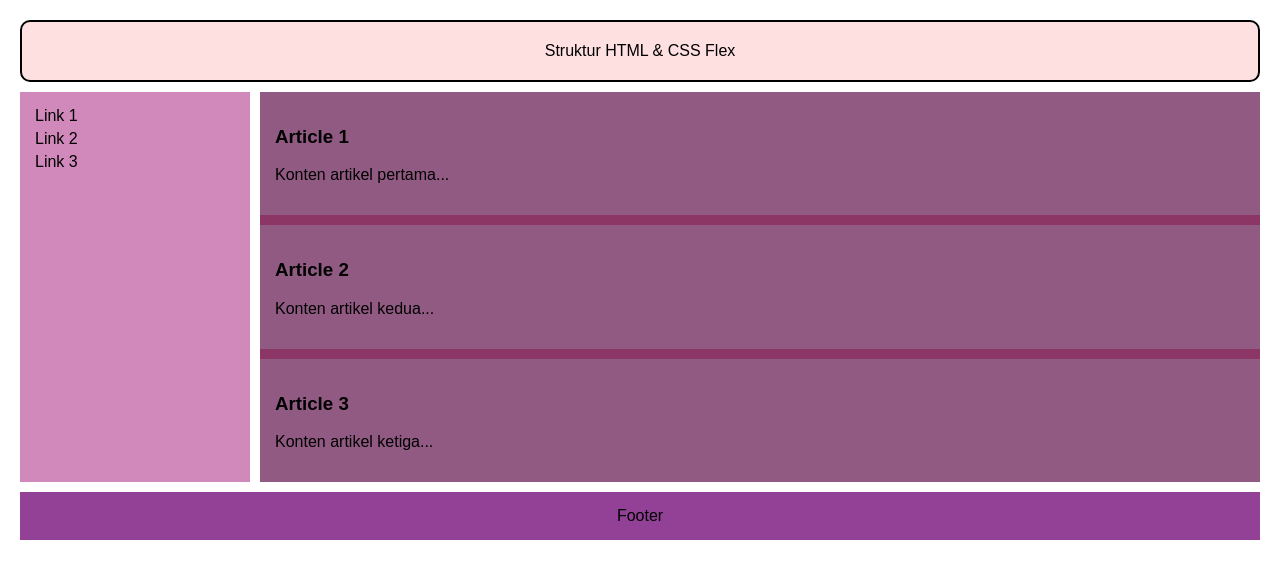
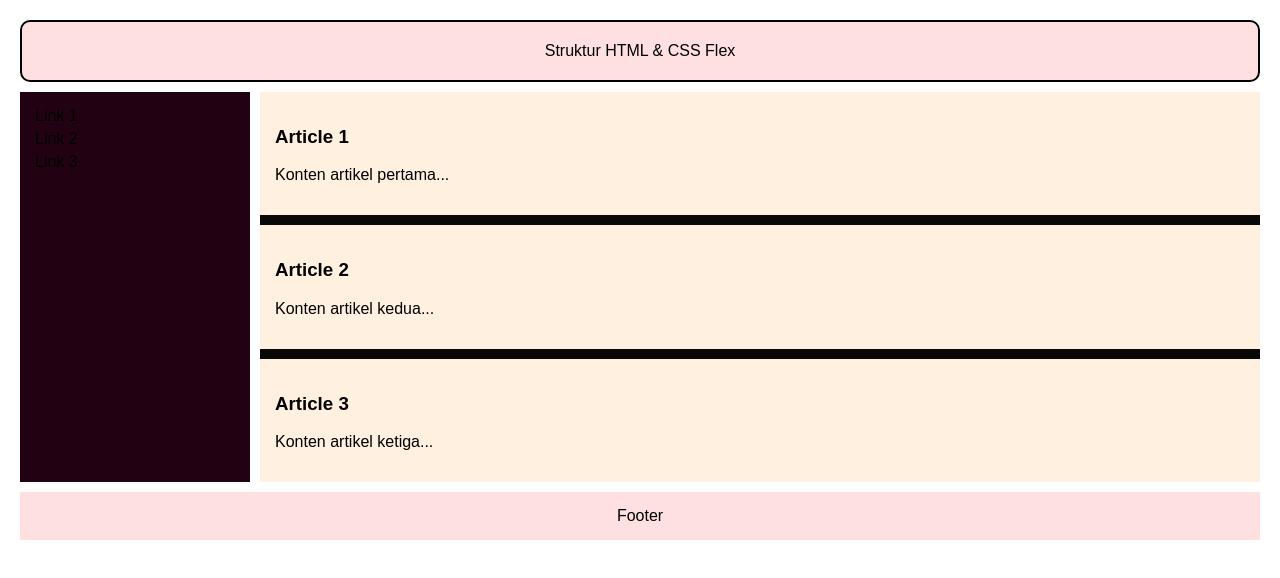
Before and after one commit to kiara221/latihan01, a plain HTML site: page l/struktur_flex.html/struktur_flex.html in a window 1280 px wide. Drawn offline with Linux system fonts and the light colour scheme.

Commit message:
struktur_flex.html

```diff
--- a/l/struktur_flex.html/struktur_flex.html
+++ b/l/struktur_flex.html/struktur_flex.html
@@ -31,7 +31,7 @@
       }
 
       .navigation {
-        background-color: #d188bb;
+        background-color: #220212;
         padding: 15px;
         width: 200px;
       }
@@ -41,16 +41,16 @@
         flex-direction: column; /* Susun artikel secara vertikal */
         gap: 10px;
         flex-grow: 1; /* Membuat area artikel mengisi ruang yang tersedia */
-        background-color: #8b3665;
+        background-color: #080808;
       }
 
       .article {
-        background-color: #915a83;
+        background-color: #fff0e0;
         padding: 15px;
       }
 
       .footer {
-        background-color: #934196;
+        background-color: #ffe0e0;
         padding: 15px;
         text-align: center;
       }
```
